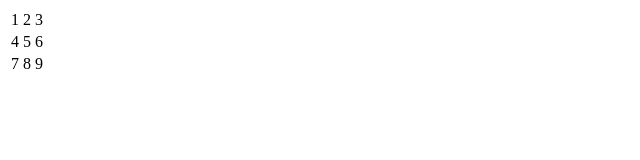
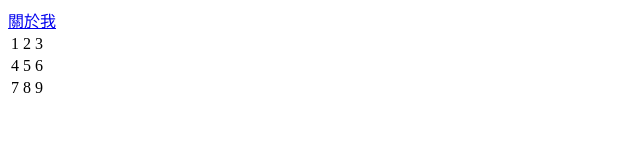
Before and after one commit to yaaaan0/ict, a plain HTML site: page index.html in a window 1280 px wide. Shown: the whole page, without its empty margins (0-640 px from the left). Drawn offline with Linux system fonts and the light colour scheme.

Commit message:
增加關於我

```diff
--- a/index.html
+++ b/index.html
@@ -6,6 +6,7 @@
     <title>Document</title>
   </head>
   <body>
+    <a href="aboutme.html">關於我</a>
     <table>
       <tr>
         <td>1</td>
```
Also changed, not shown: aboutme.html (added).
